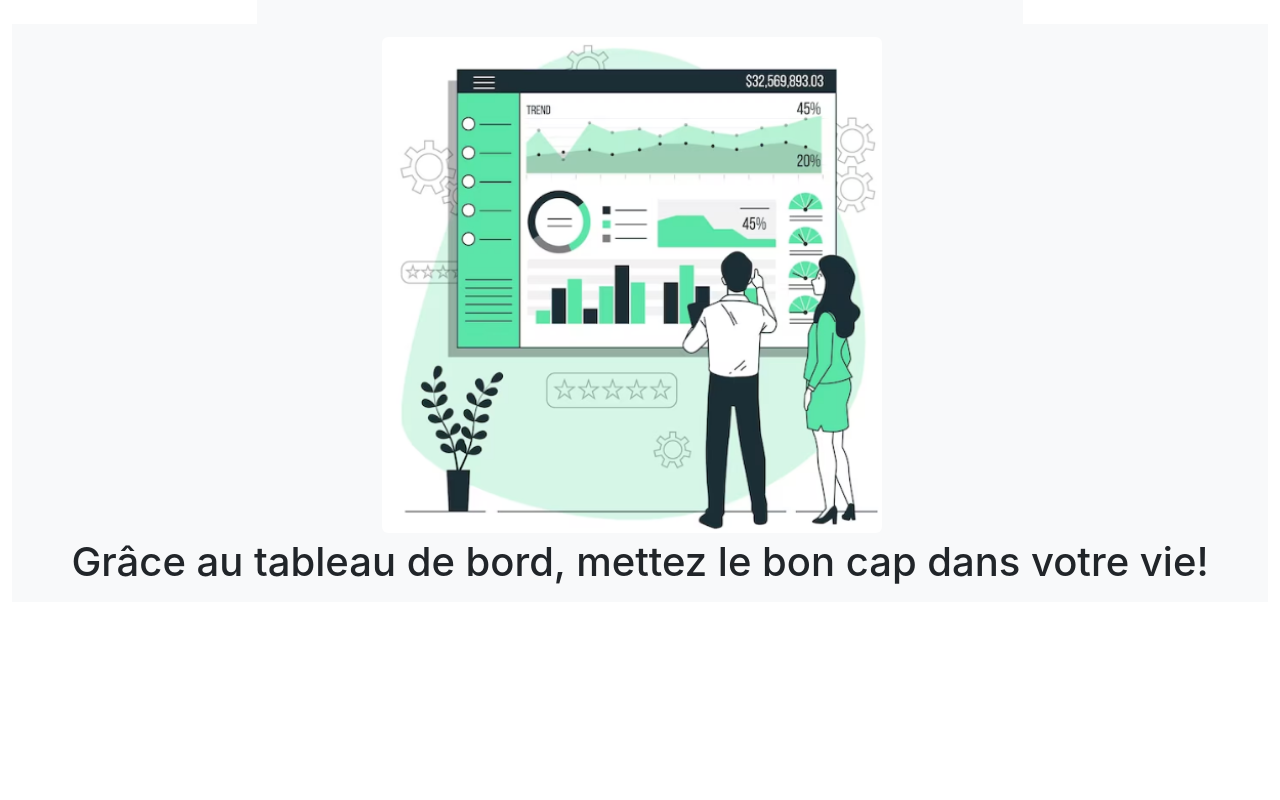
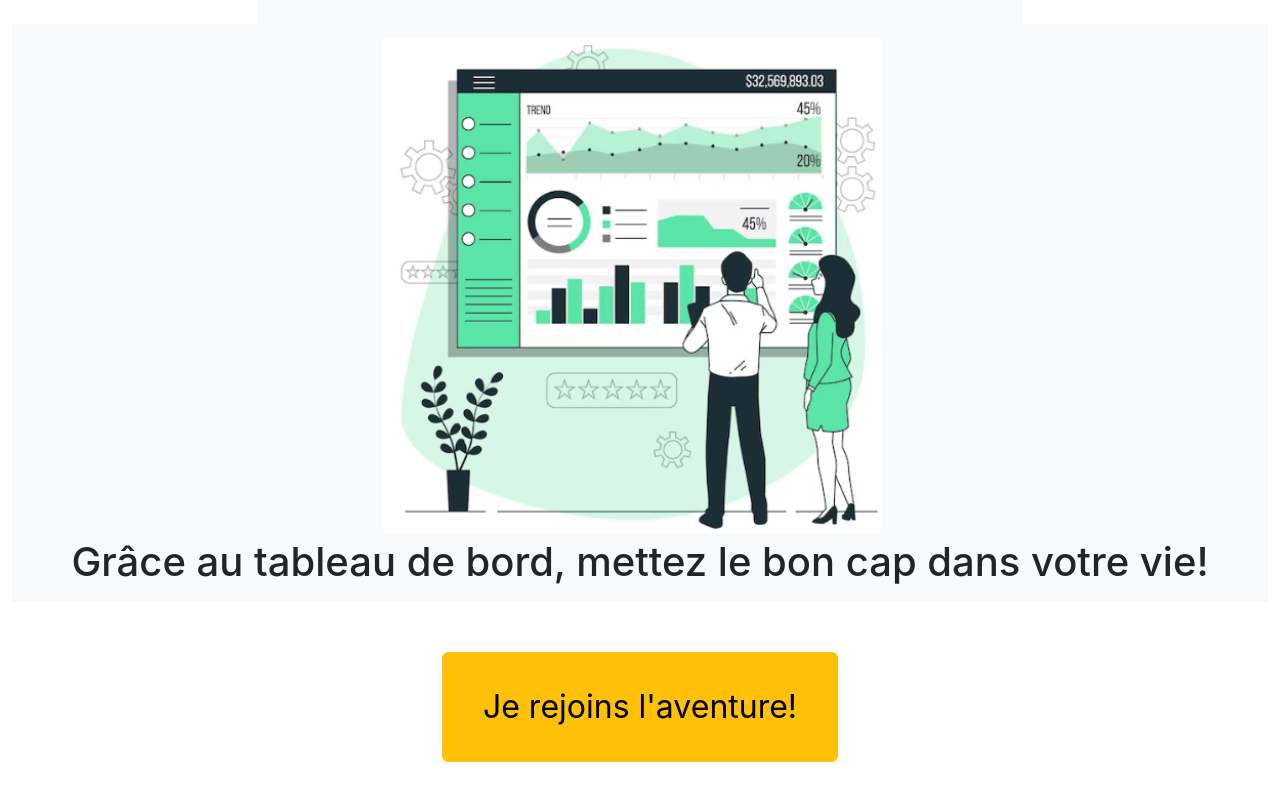
Before and after one commit to RomainVReco/fruitful-app, a React (Create React App) app: page /pageLandingPage in a window 1280 px wide. Shown: the part 537-1337 px from the top of the page. Before the commit the page ends 1139 px from the top, so only its background shows below. Built offline with nearby package versions, Linux system fonts and the light colour scheme.

Commit message:
Ajout du bouton cliquable pour rejoindre le questionnaire

```diff
--- a/src/components/PageLandingPage.js
+++ b/src/components/PageLandingPage.js
@@ -4,16 +4,44 @@ import React from "react";
 import ImageAccueil from './ImageAccueil'
 import logo1 from '../assets/Ciel_Bleu_Mieux_Vivre.png';
 import logo2 from '../assets/tableau_bord.png';
+import Button from 'react-bootstrap/Button';
+
+import { Link } from 'react-router-dom';
+import Container from 'react-bootstrap/Container';
+import Row from 'react-bootstrap/Row';
+import Col from 'react-bootstrap/Col';
+
+
 
 
 export default function PageLandingPage () {
+
+      function BoutonRejoindreAventure() {
+        const buttonStyle = {
+            fontSize: '2rem',
+            padding: '30px 40px',
+            margin: '50px',
+          };
+
+        return (
+            <Container fluid className="d-flex justify-content-center align-items-center vh-30">
+            <Row>
+              <Col className="text-center">
+                <Link to="/pageInscriptionPremium">
+                  <Button variant="warning" style={buttonStyle}>Je rejoins l'aventure!</Button>
+                </Link>
+              </Col>
+            </Row>
+          </Container>
+        );
+      }
 
     return (
 
     <div class="container-fluid" className="PageLandingPage">
         <ImageAccueil src={logo1} alt="image du ciel bleu" brandText="" paragraphText="Mieux être" />
         <ImageAccueil src={logo2} alt="image tableau de bord" brandText="" paragraphText="Grâce au tableau de bord, mettez le bon cap dans votre vie!" />
-        {/* Autres composants ou contenu ici */}
+        <BoutonRejoindreAventure />
     </div>
   );
 }
```
